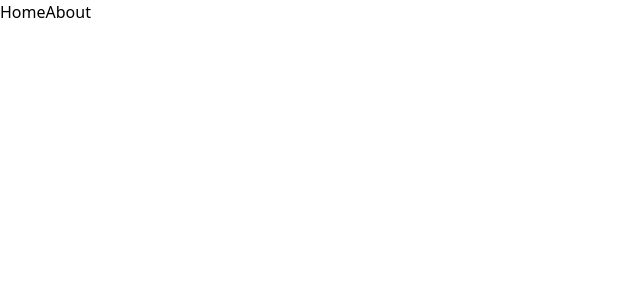
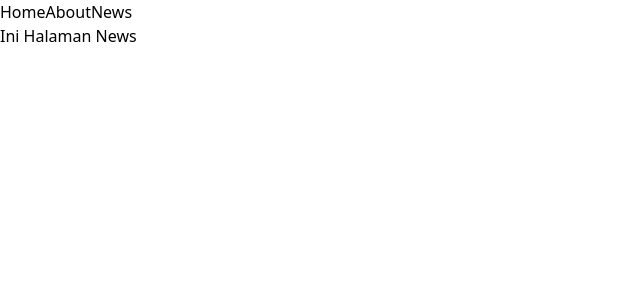
Before and after one commit to mugni1/react, a React (Vite) app: page /news in a window 1280 px wide. Before the commit this address had no page. Shown: the top 300 px of the page, without its empty margins (0-640 px from the left). Built offline with nearby package versions, Linux system fonts and the light colour scheme.

Commit message:
add News

```diff
--- a/src/App.jsx
+++ b/src/App.jsx
@@ -2,6 +2,7 @@ import { Link, Route, Routes } from "react-router";
 import Home from "./views/Home";
 import About from "./views/About";
 import AboutTeam from "./views/AboutTeam";
+import News from "./views/News";
 
 function App() {
   return (
@@ -10,7 +11,8 @@ function App() {
       <nav className="flex gap-5 font-semibold text-lg py-4 bg-slate-600 text-white">
         {/* gunakan link bukan a  */}
         <Link to="/">Home</Link>
-        <Link to="/About">About</Link>
+        <Link to="/about">About</Link>
+        <Link to="/news">News</Link>
         {/* gunakan link bukan a  */}
       </nav>
       {/* end navbar  */}
@@ -21,6 +23,7 @@ function App() {
         <Route path="/about" element={<About />}>
           <Route path="team" element={<AboutTeam />} />
         </Route>
+        <Route path="/news" element={<News />} />
       </Routes>
       {/* GUNAKAN INI UNTUK ROUTER  */}
     </>
--- a/src/views/Home.jsx
+++ b/src/views/Home.jsx
@@ -1,7 +1,7 @@
 function Home() {
   return (
     <>
-      <h1 className="font-semibold text-xl">Ini Halaman Home</h1>
+      <h1 className="font-semibold text-2xl">Ini Halaman Home</h1>
     </>
   );
 }
--- /dev/null
+++ b/src/views/News.jsx
@@ -0,0 +1,7 @@
+export default function News() {
+  return (
+    <>
+      <h1 className="font-semibold text-2xl">Ini Halaman News</h1>
+    </>
+  );
+}
```
